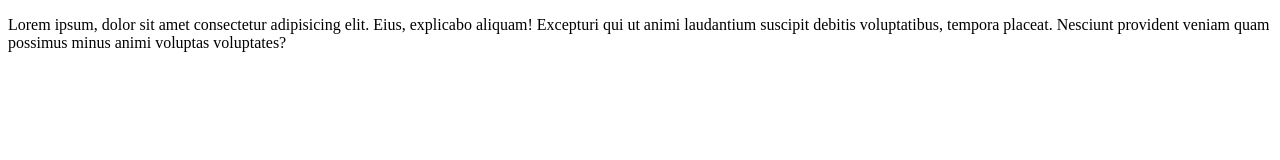
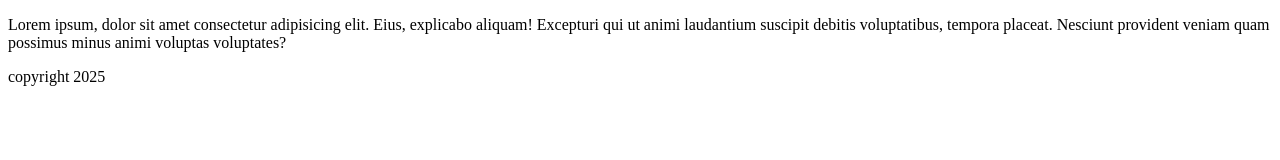
Before and after one commit to AbdellatifAnaddam/tdgit, a plain HTML site: page index.html in a window 1280 px wide. Drawn offline with Linux system fonts and the light colour scheme.

Commit message:
ajouter un footer

```diff
--- a/index.html
+++ b/index.html
@@ -7,5 +7,6 @@
 </head>
 <body>
     <p>Lorem ipsum, dolor sit amet consectetur adipisicing elit. Eius, explicabo aliquam! Excepturi qui ut animi laudantium suscipit debitis voluptatibus, tempora placeat. Nesciunt provident veniam quam possimus minus animi voluptas voluptates?</p>
+    <span>copyright 2025</span>
 </body>
 </html>
```
